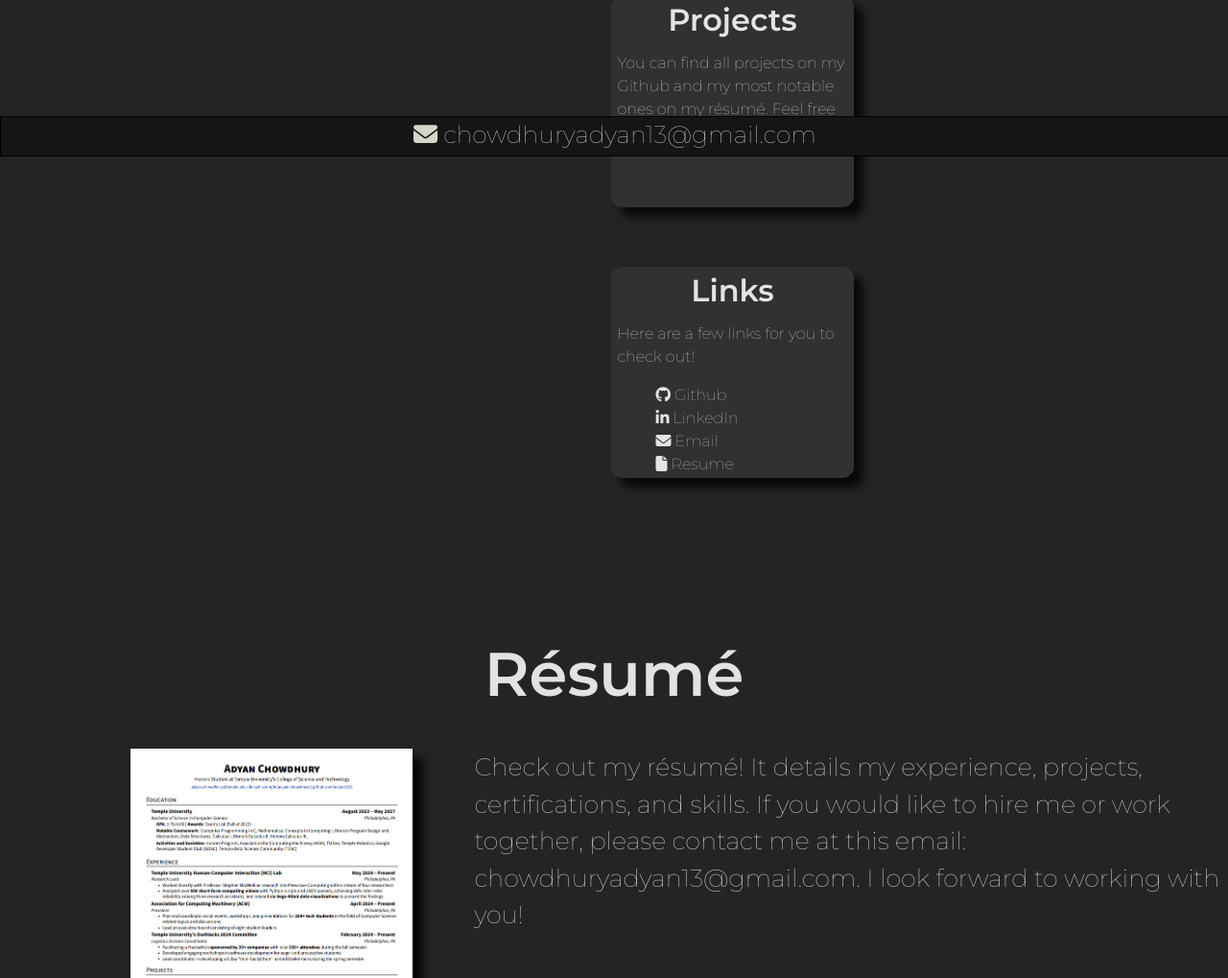
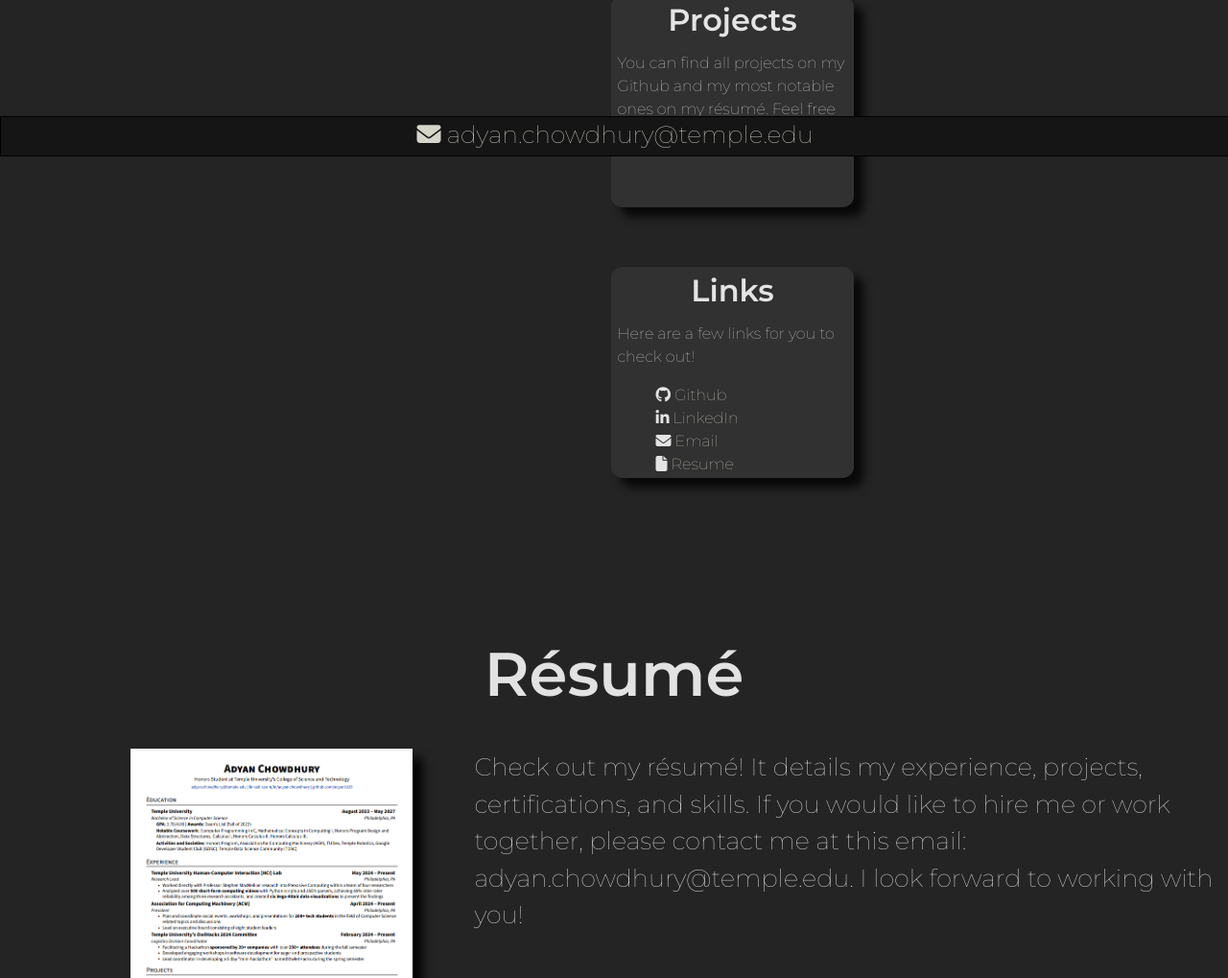
Before and after one commit to adyan1025/adyan1025.github.io, a React (Vite) app: page / in a window 1280 px wide. Shown: the part 637-1656 px from the top of the page at 96% size. Built offline with nearby package versions, Linux system fonts and the light colour scheme.

Commit message:
updated email viz

```diff
--- a/src/Bottom_Box.jsx
+++ b/src/Bottom_Box.jsx
@@ -6,7 +6,7 @@ function Bottom_Box() {
         <div className="bottom_box">
             <h1 className='resume_title'>Résumé</h1>
             <a href={pdf} target='_blank'><img src={resume} className='resume_image'></img></a>
-            <sub className='resume_description'>Check out my résumé! It details my experience, projects, certifications, and skills. If you would like to hire me or work together, please contact me at this email: chowdhuryadyan13@gmail.com. I look forward to working with you!</sub>
+            <sub className='resume_description'>Check out my résumé! It details my experience, projects, certifications, and skills. If you would like to hire me or work together, please contact me at this email: adyan.chowdhury@temple.edu. I look forward to working with you!</sub>
         </div>
     );
 }
--- a/src/Footer.jsx
+++ b/src/Footer.jsx
@@ -1,6 +1,6 @@
 function Footer() {
     return (
-        <footer><i class="fa-solid fa-envelope"></i><a href="mailto:adyan.chowdhury@temple.edu" target="self"> chowdhuryadyan13@gmail.com</a></footer>
+        <footer><i class="fa-solid fa-envelope"></i><a href="mailto:adyan.chowdhury@temple.edu" target="self"> adyan.chowdhury@temple.edu</a></footer>
     );
 }
 
```
